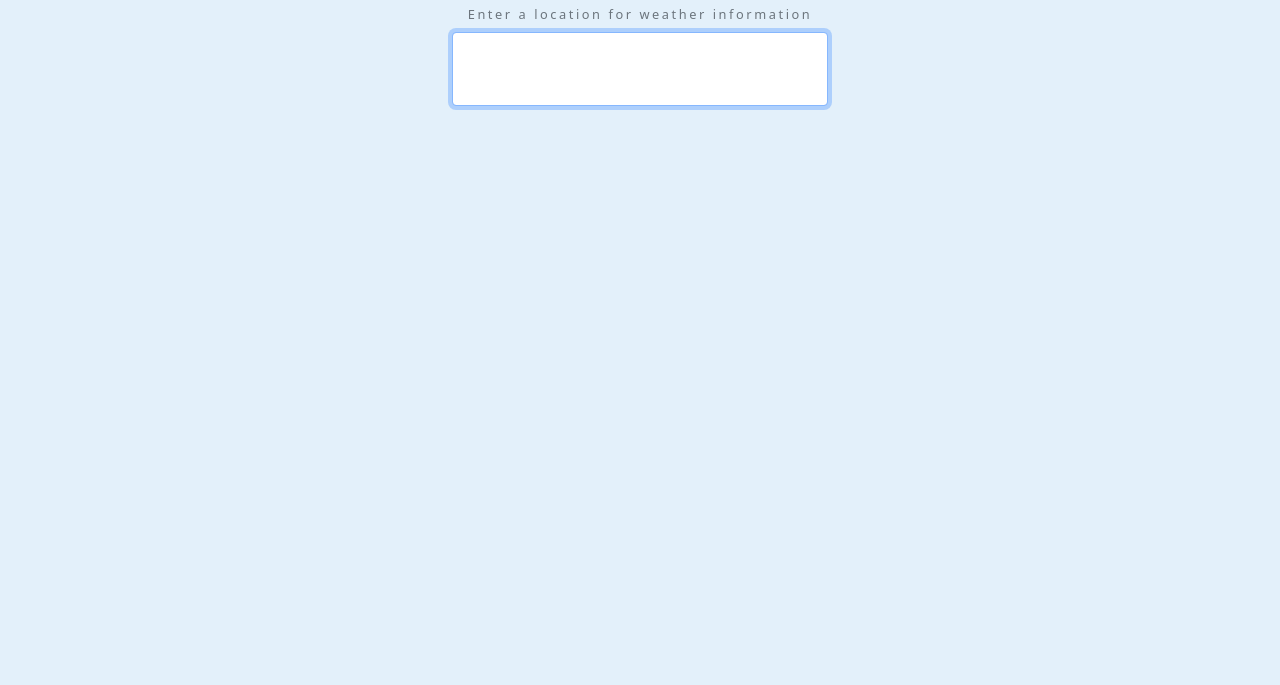
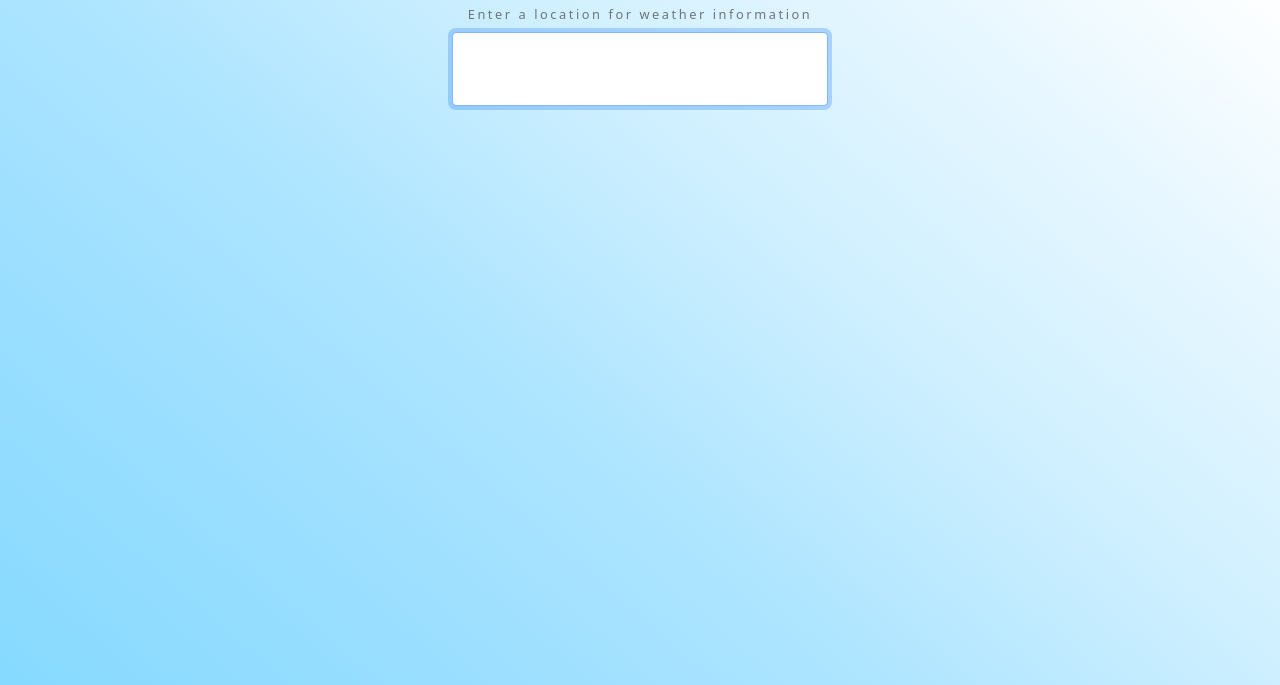
Before and after one commit to greenseb/weather, a plain HTML site: page index.html in a window 1280 px wide. Shown: the part 115-800 px from the top of the page. Drawn offline with nearby package versions, Linux system fonts and the light colour scheme.

Commit message:
add gradient background, change day image and resize

```diff
--- a/scripts/app.js
+++ b/scripts/app.js
@@ -24,7 +24,7 @@ const updateUI = data => {
   const iconSrc = `img/icons/${weather.WeatherIcon}.svg`;
   icon.setAttribute('src', iconSrc);
 
-  let timeSrc = weather.IsDayTime ? 'img/day.svg' : 'img/night.svg';
+  let timeSrc = weather.IsDayTime ? 'img/clouds.jpeg' : 'img/night.png';
 
   time.setAttribute('src', timeSrc);
 
--- a/scripts/forecast.js
+++ b/scripts/forecast.js
@@ -1,4 +1,4 @@
-const key = 'tHRWGAapKUQqmcOIFwwg0F8RVNmlvhL8';
+const key = 'LgYf19x5JSUfjqczUtZSUiROsbhdO3ob';
 
 //get weather information
 const getWeather = async (id) => {
--- a/styles.css
+++ b/styles.css
@@ -1,5 +1,12 @@
+html, body {
+  min-height: 100%;
+}
+
 body {
-  background: #e3f0fa;
+  background: rgb(134, 218, 255);
+  background: linear-gradient(41deg, rgba(134, 218, 255, 1) 0%, rgba(153, 222, 255, 1) 20%, rgba(174, 229, 255, 1) 40%, rgba(208, 240, 255, 1) 60%, rgba(231, 247, 255, 1) 78%, rgba(255, 255, 255, 1) 95%);
+  background-repeat: no-repeat;
+  background-size: 100% 100%;
   letter-spacing: 0.2em;
   font-size: 0.8em;
 }
```
Also changed, not shown: img/clouds.jpeg (added), img/night.png (added), 2 other files.
